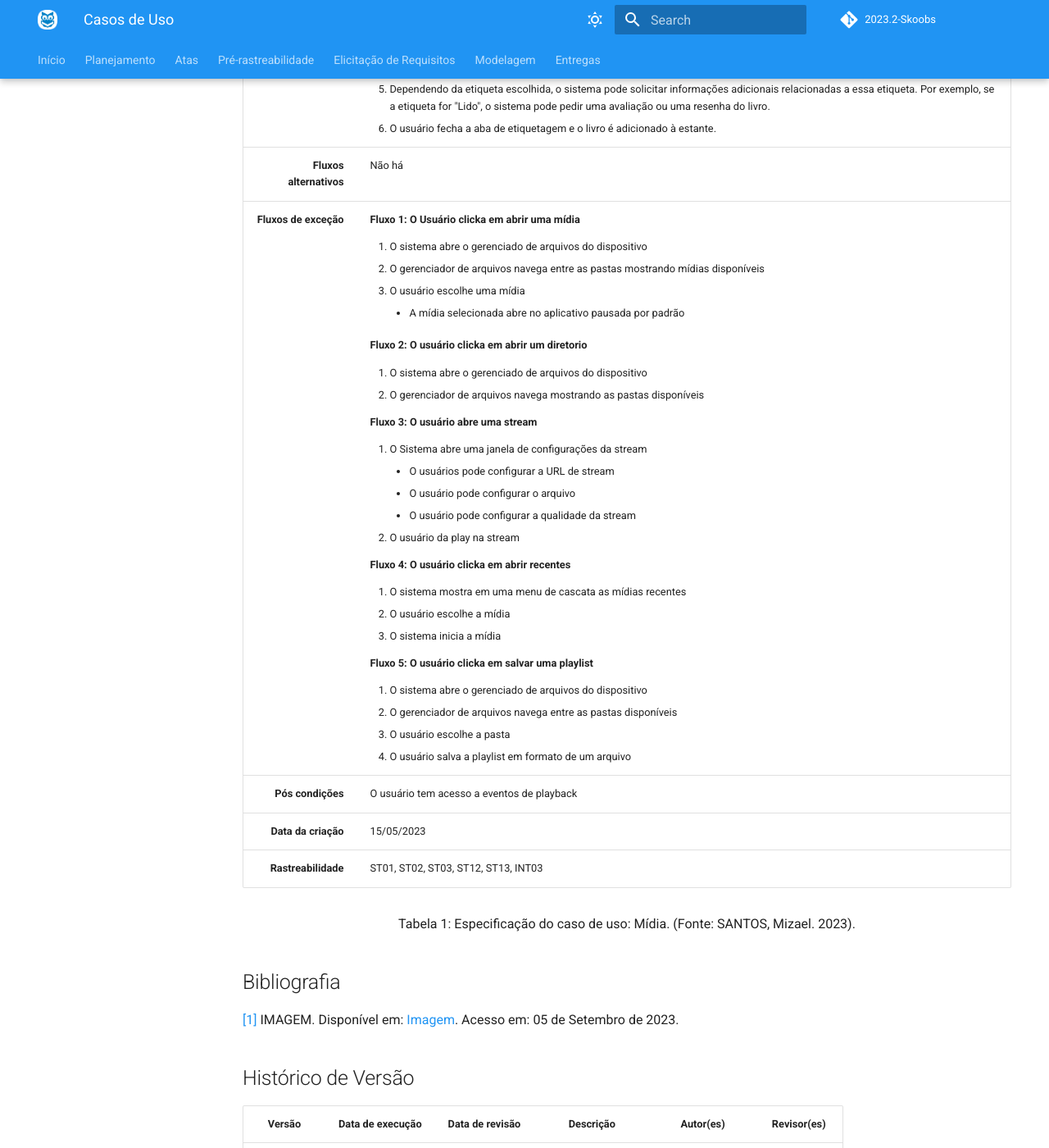
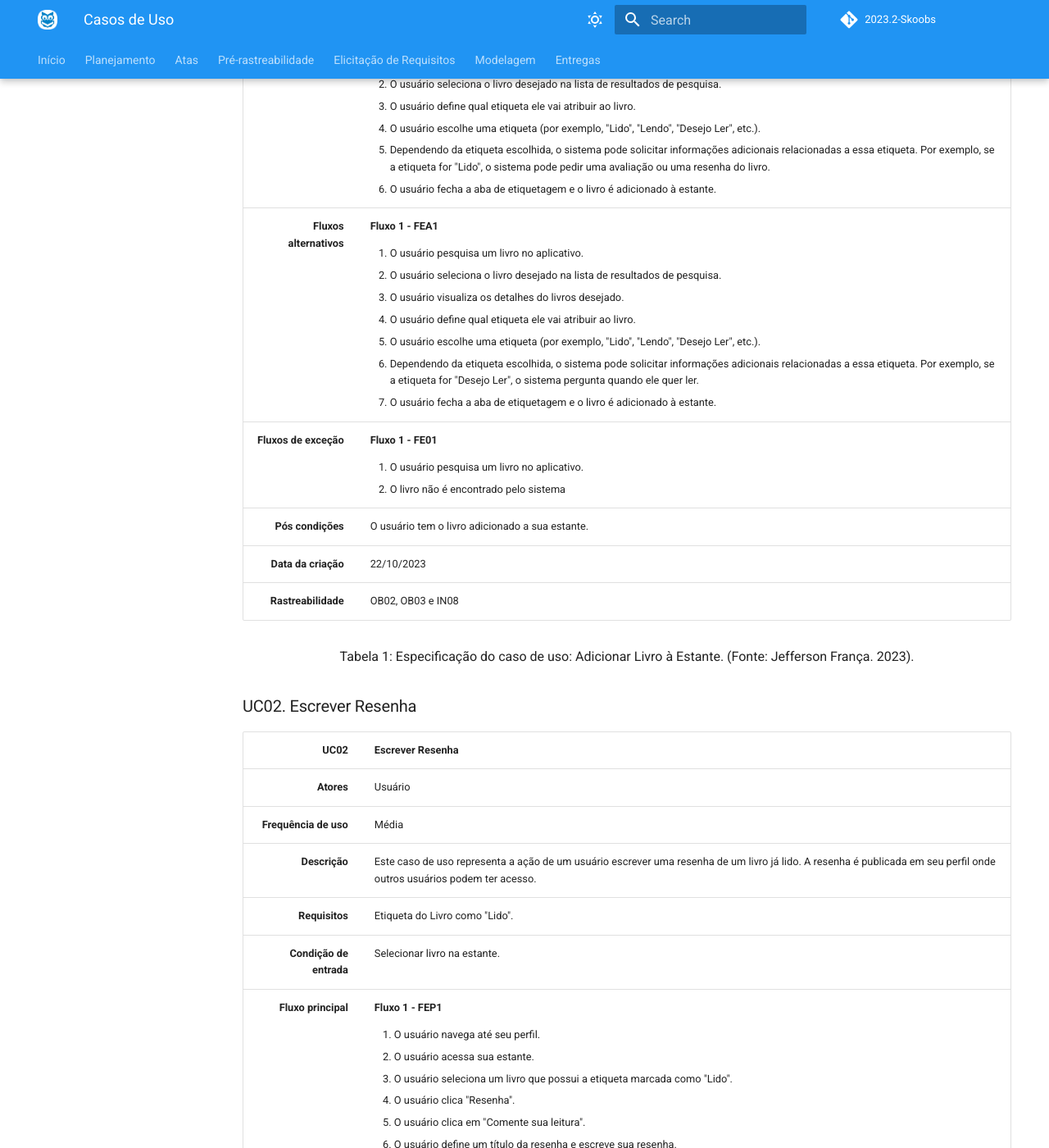
Before and after one commit to Requisitos-de-Software/2023.2-Skoob, an MkDocs documentation site: the page built from docs/modelagem/casos_de_uso.md, in a window 1280 px wide and 1400 px high, scrolled down 1955 px. Shown: the whole window at 82% size. Built offline with MkDocs 1.6.1 and Material for MkDocs 9.7.7, drawn with Linux system fonts in a browser that asks for light colours; comment, search, counter and statistics services are not loaded; some of the changed text lies outside the part shown.

Commit message:
atualizando artefato

```diff
--- a/docs/modelagem/casos_de_uso.md
+++ b/docs/modelagem/casos_de_uso.md
@@ -43,7 +43,7 @@ Em um diagrama de casos de uso, um "caso de uso" representa uma funcionalidade o
 ## Casos de Uso
 
 <p align="center">
-  <img src="img/casos_de_uso.png" alt="Casos de Uso">
+  <img src="img/casos_de_uso.jpeg" alt="Casos de Uso">
 </p>
 <div style="text-align: center">
 <p>Figura 2 - Diagrama de casos de uso. (Fonte: Jefferson França. 2023)</p>
@@ -56,17 +56,37 @@ Em um diagrama de casos de uso, um "caso de uso" representa uma funcionalidade o
 | **Atores** | Usuário |
 | **Frequência de uso** | Alta |
 | **Descrição** | Este caso de uso representa a ação de um usuário adicionar um livro à sua estante pessoal no aplicativo Skoob. A estante é onde o usuário pode acompanhar seus livros lidos, em leitura e desejados. |
-| **Requisitos** | Abrir ambiente de mídias |
-| **Condição de entrada** | Pesquisar o livro desejado |
-| **Fluxo principal** | <ol> <li> O usuário pesquisa um livro no aplicativo. <li> O usuário seleciona o livro desejado na lista de resultados de pesquisa. <li> O usuário define qual etiqueta ele vai atribuir ao livro. <li> O usuário escolhe uma etiqueta (por exemplo, "Lido", "Lendo", "Desejo Ler", etc.). <li> Dependendo da etiqueta escolhida, o sistema pode solicitar informações adicionais relacionadas a essa etiqueta. Por exemplo, se a etiqueta for "Lido", o sistema pode pedir uma avaliação ou uma resenha do livro. <li> O usuário fecha a aba de etiquetagem e o livro é adicionado à estante. </ol> |
-| **Fluxos alternativos** | Não há |
-| **Fluxos de exceção** | <b>Fluxo 1: O Usuário clicka em abrir uma mídia</b> <ol> <li> O sistema abre o gerenciado de arquivos do dispositivo <li> O gerenciador de arquivos navega entre as pastas mostrando mídias disponíveis <li> O usuário escolhe uma mídia <ul> <li> A mídia selecionada abre no aplicativo pausada por padrão </ul> </ol> <b> Fluxo 2: O usuário clicka em abrir um diretorio</b> <ol> <li> O sistema abre o gerenciado de arquivos do dispositivo <li> O gerenciador de arquivos navega mostrando as pastas disponíveis </ol> <b> Fluxo 3: O usuário abre uma stream</b> <ol> <li> O Sistema abre uma janela de configurações da stream <ul> <li> O usuários pode configurar a URL de stream <li>O usuário pode configurar o arquivo <li> O usuário pode configurar a qualidade da stream </ul> <li> O usuário da play na stream </ol> <b>Fluxo 4: O usuário clicka em abrir recentes</b> <ol> <li> O sistema mostra em uma menu de cascata as mídias recentes <li> O usuário escolhe a mídia <li> O sistema inicia a mídia </ol> <b> Fluxo 5: O usuário clicka em salvar uma playlist </b> <ol> <li> O sistema abre o gerenciado de arquivos do dispositivo <li> O gerenciador de arquivos navega entre as pastas disponíveis <li> O usuário escolhe a pasta <li> O usuário salva a playlist em formato de um arquivo </ol>|
-| **Pós condições** | O usuário tem acesso a eventos de playback |
-| **Data da criação** | 15/05/2023 |
-| **Rastreabilidade** | ST01, ST02, ST03, ST12, ST13, INT03 |
+| **Requisitos** |  Pesquisar um livro. <br> Selecionar um livro <br> Etiquetar livro  |
+| **Condição de entrada** | Pesquisar o livro desejado. |
+| **Fluxo principal** | <b>Fluxo 1 - FEP1 </b> <ol> <li> O usuário pesquisa um livro no aplicativo. <li> O usuário seleciona o livro desejado na lista de resultados de pesquisa. <li> O usuário define qual etiqueta ele vai atribuir ao livro. <li> O usuário escolhe uma etiqueta (por exemplo, "Lido", "Lendo", "Desejo Ler", etc.). <li> Dependendo da etiqueta escolhida, o sistema pode solicitar informações adicionais relacionadas a essa etiqueta. Por exemplo, se a etiqueta for "Lido", o sistema pode pedir uma avaliação ou uma resenha do livro. <li> O usuário fecha a aba de etiquetagem e o livro é adicionado à estante. </ol> |
+| **Fluxos alternativos** | <b>Fluxo 1 - FEA1 </b><ol> <li> O usuário pesquisa um livro no aplicativo. <li> O usuário seleciona o livro desejado na lista de resultados de pesquisa. <li> O usuário visualiza os detalhes do livros desejado. <li> O usuário define qual etiqueta ele vai atribuir ao livro. <li> O usuário escolhe uma etiqueta (por exemplo, "Lido", "Lendo", "Desejo Ler", etc.). <li> Dependendo da etiqueta escolhida, o sistema pode solicitar informações adicionais relacionadas a essa etiqueta. Por exemplo, se a etiqueta for "Desejo Ler", o sistema pergunta quando ele quer ler. <li> O usuário fecha a aba de etiquetagem e o livro é adicionado à estante. </ol> |
+| **Fluxos de exceção** | <b>Fluxo 1 - FE01 </b> <ol> <li> O usuário pesquisa um livro no aplicativo. <li> O livro não é encontrado pelo sistema </ol>
+| **Pós condições** | O usuário tem o livro adicionado a sua estante. |
+| **Data da criação** | 22/10/2023 |
+| **Rastreabilidade** | OB02, OB03 e IN08 |
 
 <div style="text-align: center">
-<p> Tabela 1: Especificação do caso de uso: Mídia. (Fonte: SANTOS, Mizael. 2023).</p>
+<p> Tabela 1: Especificação do caso de uso: Adicionar Livro à Estante. (Fonte: Jefferson França. 2023).</p>
+</div>
+
+### UC02. Escrever Resenha
+
+| UC02 | Escrever Resenha |
+| -: | :- |
+| **Atores** | Usuário |
+| **Frequência de uso** | Média |
+| **Descrição** | Este caso de uso representa a ação de um usuário escrever uma resenha de um livro já lido. A resenha é publicada em seu perfil onde outros usuários podem ter acesso. |
+| **Requisitos** | Etiqueta do Livro como "Lido". |
+| **Condição de entrada** | Selecionar livro na estante. |
+| **Fluxo principal** | <b>Fluxo 1 - FEP1 </b> <ol> <li> O usuário navega até seu perfil. <li> O usuário acessa sua estante. <li> O usuário seleciona um livro que possui a etiqueta marcada como "Lido". <li> O usuário clica "Resenha". <li> O usuário clica em "Comente sua leitura". <li> O usuário define um título da resenha e escreve sua resenha.  <li> O usuário publica sua resenha. </ol> |
+| **Fluxos alternativos** | <b>Fluxo 1 - FEP1 </b> <ol> <li> O usuário pesquisa um livro no aplicativo. <li> O usuário seleciona o livro desejado na lista de resultados de pesquisa. <li> O usuário define qual etiqueta ele vai atribuir ao livro. <li> O usuário define a etiqueta como "Lido". <li> O usuário avalia o livro por meio das estrelas. <li> O usuário clica em "Resenha". <li> O usuário clica em "Comente sua leitura". <li> O usuário publica sua resenha</ol> |
+| **Fluxos de exceção** | <b>Fluxo 1 - FE01 </b> <ol> <li> O usuário pesquisa um livro no aplicativo. <li> O livro não é encontrado pelo sistema </ol>
+| **Pós condições** |  |
+| **Data da criação** | 22/10/2023 |
+| **Rastreabilidade** |  |
+
+<div style="text-align: center">
+<p> Tabela 1: Especificação do caso de uso: Adicionar Livro à Estante. (Fonte: Jefferson França. 2023).</p>
 </div>
 
 ## Bibliografia
```
Also changed, not shown: docs/modelagem/img/casos_de_uso.jpeg (added), docs/modelagem/img/casos_de_uso.png (deleted).
